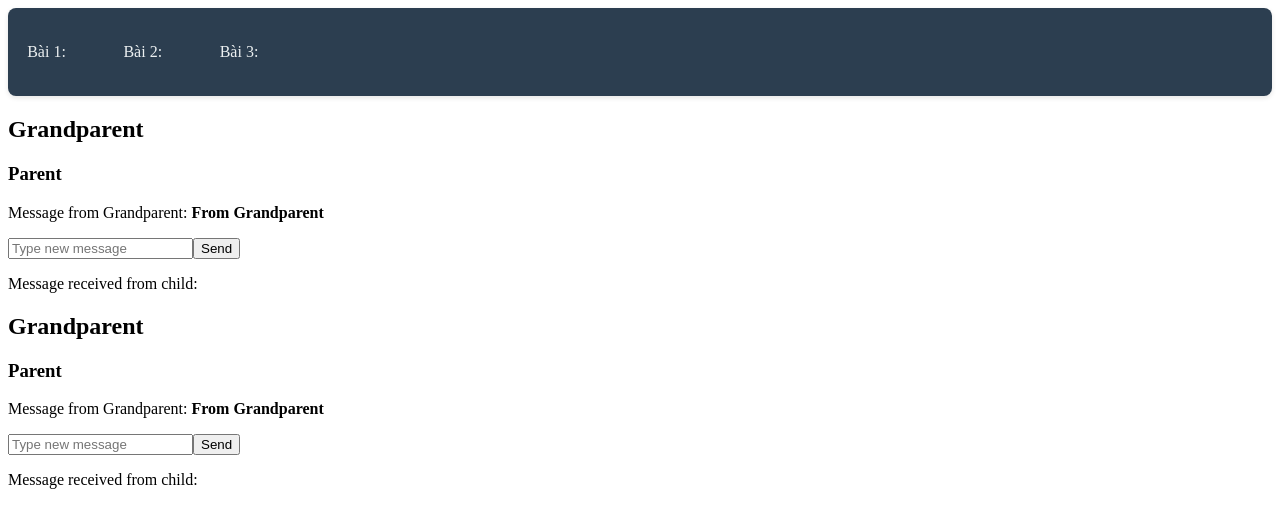
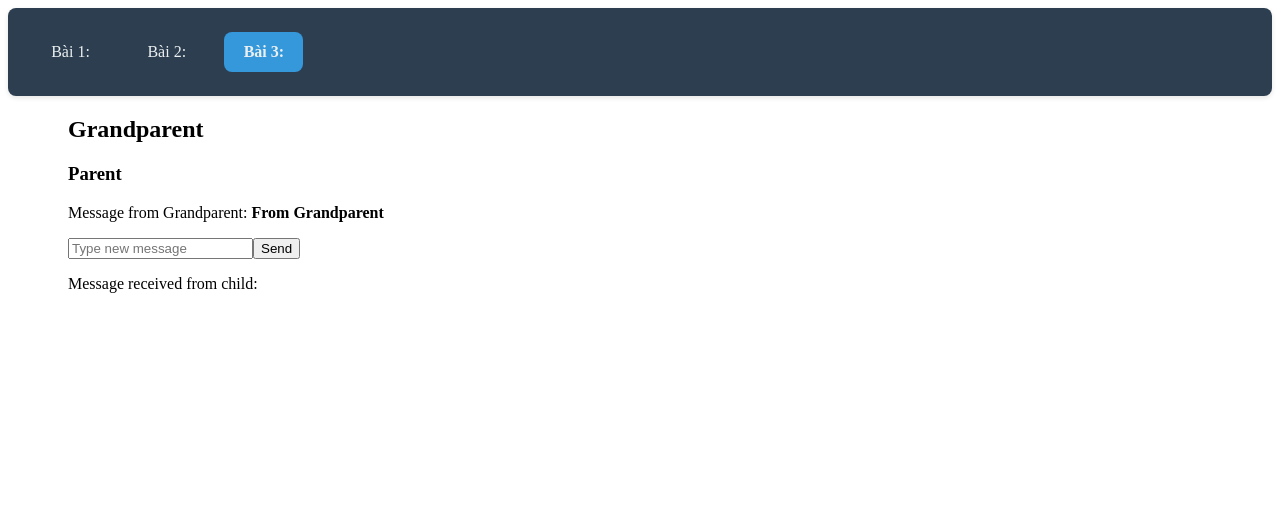
Before and after one commit to tms-tinhle/vuejs-learning, a Vue app in the folder week-1/: page /exercise-three in a window 1280 px wide. Shown: the top 528 px of the page. Built offline with nearby package versions, Linux system fonts and the light colour scheme; the HTML template or start-up script is replaced by a standard one.

Commit message:
feat: exercise3

```diff
--- a/week-1/src/App.vue
+++ b/week-1/src/App.vue
@@ -7,21 +7,21 @@ import { NavItems } from '@/constant/navItemsConstant';
 
 <template>
   <div class="container">
-    <div class="container">
-      <header class="header">
-        <div class="header__wrapper">
-          <nav class="header__nav">
-            <RouterLink v-for="item in NavItems" :key="item.path" :to="item.path"
-              :class="['header__link', { 'header__link--active': route.path === item.path }]">
-              {{ item.label }}
-            </RouterLink>
-          </nav>
-        </div>
-      </header>
-      <RouterView />
+    <header>
+    <div class="wrapper">
+      <nav>
+        <RouterLink
+          v-for="item in NavItems"
+          :key="item.path"
+          :to="item.path"
+          :class="{ active: route.path === item.path }"
+        >
+          {{ item.label }}
+        </RouterLink>
+      </nav>
     </div>
-
-    <RouterView />
+  </header>
+  <RouterView />
   </div>
 </template>
 
--- a/week-1/src/assets/styles/_exercise-three.scss
+++ b/week-1/src/assets/styles/_exercise-three.scss
@@ -0,0 +1,3 @@
+.container {
+  margin-left: 30px;
+}
--- /dev/null
+++ b/week-1/src/assets/styles/components/_child.scss
@@ -0,0 +1,5 @@
+.chill {
+  p {
+    font-family: 'Lucida Sans', 'Lucida Sans Regular', 'Lucida Grande', 'Lucida Sans Unicode', Geneva, Verdana, sans-serif;
+  }
+}
--- a/week-1/src/components/ChildComponent.vue
+++ b/week-1/src/components/ChildComponent.vue
@@ -20,9 +20,13 @@ const onHandleSend = () => {
 </script>
 
 <template>
-  <div class="child">
+  <div class="chill">
     <p>Message from Grandparent: <strong>{{ message }}</strong></p>
-    <input v-model="newMsg" placeholder="Type new message" />
-    <button @click="onHandleSend">Send</button>
+    <input class="child__input" v-model="newMsg" placeholder="Type new message" />
+    <button class="child__button" @click="onHandleSend">Send</button>
   </div>
 </template>
+
+<style lang="scss" scoped>
+  @use '../assets/styles/exercise-three.scss';
+</style>
--- a/week-1/src/components/GrandparentComponent.vue
+++ b/week-1/src/components/GrandparentComponent.vue
@@ -17,3 +17,7 @@
     <p>Message received from child: <strong>{{ latestMessage }}</strong></p>
   </div>
 </template>
+
+<style lang="scss" scoped>
+  @use '../assets/styles/exercise-three.scss'
+</style>
```
